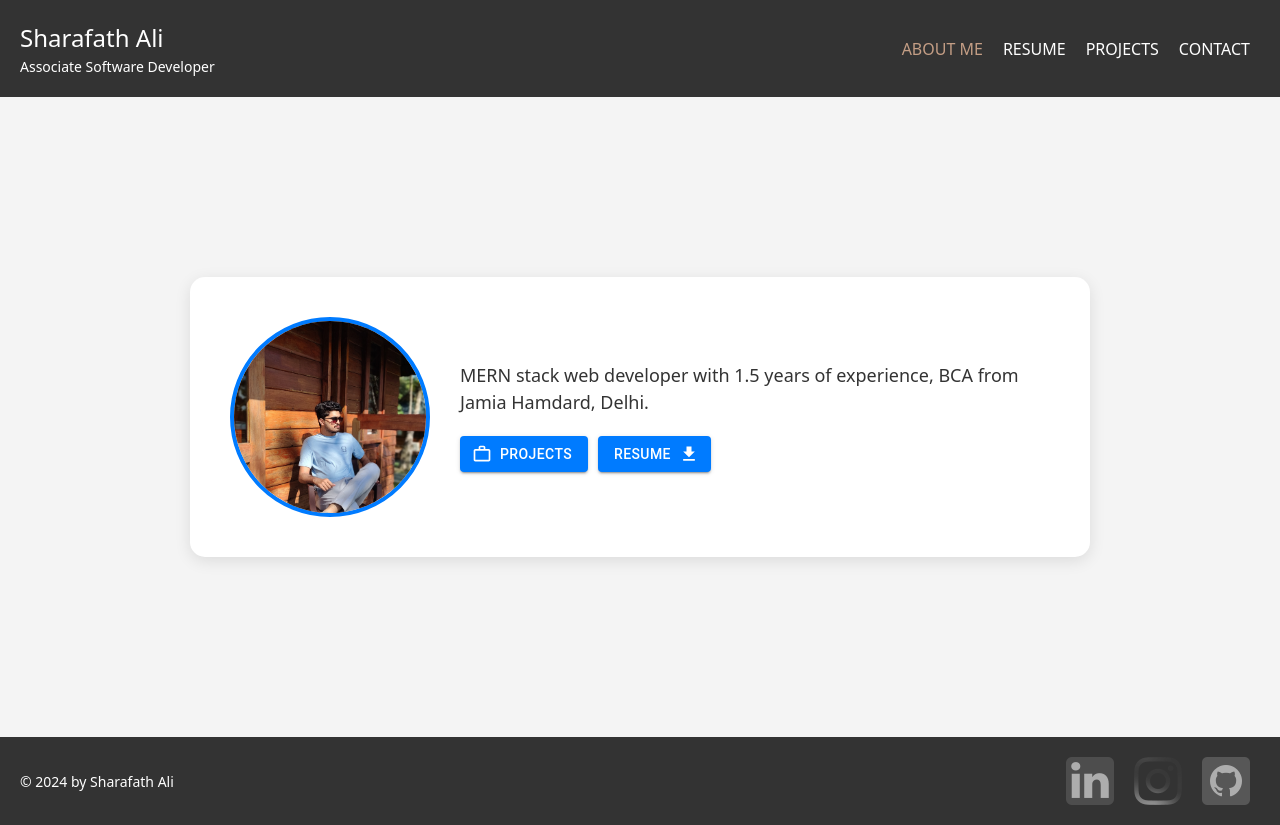
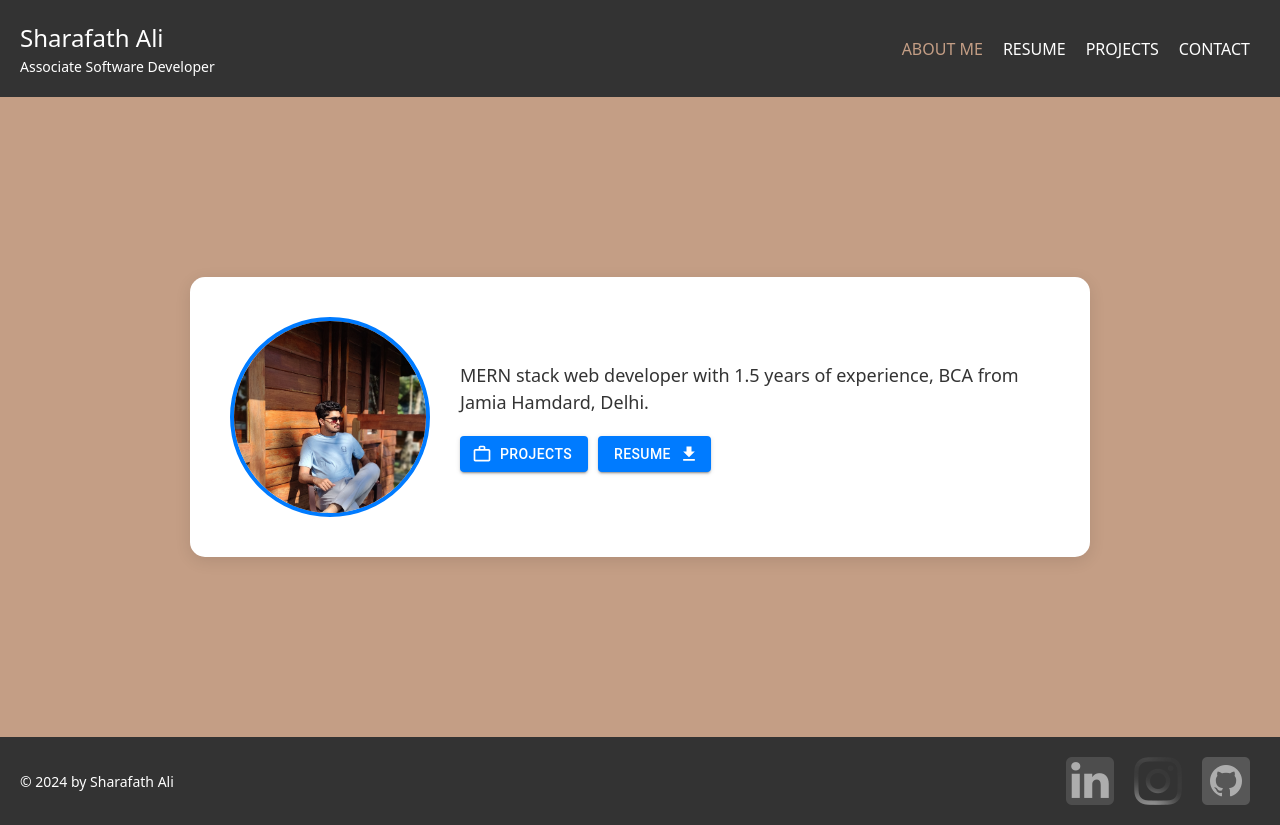
Before and after one commit to sharafath-ali/Personal-website, a React (Create React App) app: page / in a window 1280 px wide. Built offline with nearby package versions, Linux system fonts and the light colour scheme; a web font is replaced by a local one.

Commit message:
changed the body color

```diff
--- a/src/Css/Body.css
+++ b/src/Css/Body.css
@@ -5,7 +5,7 @@
     align-items: center;
     padding: 20px;
     min-height: 80vh;
-    background-color: #f4f4f4;
+    background-color: #C49E85;
     /* Light background */
 }
 
```
